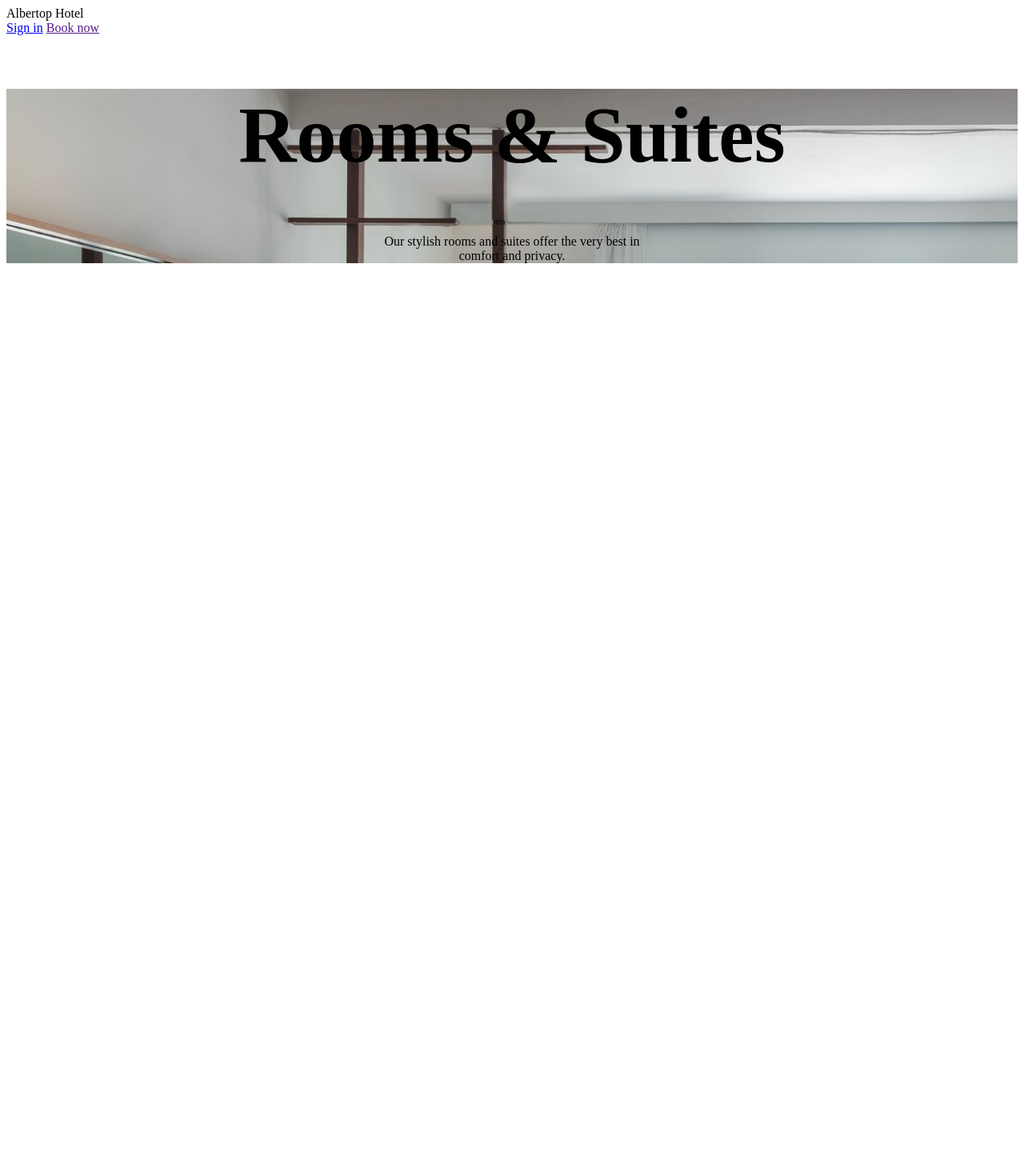
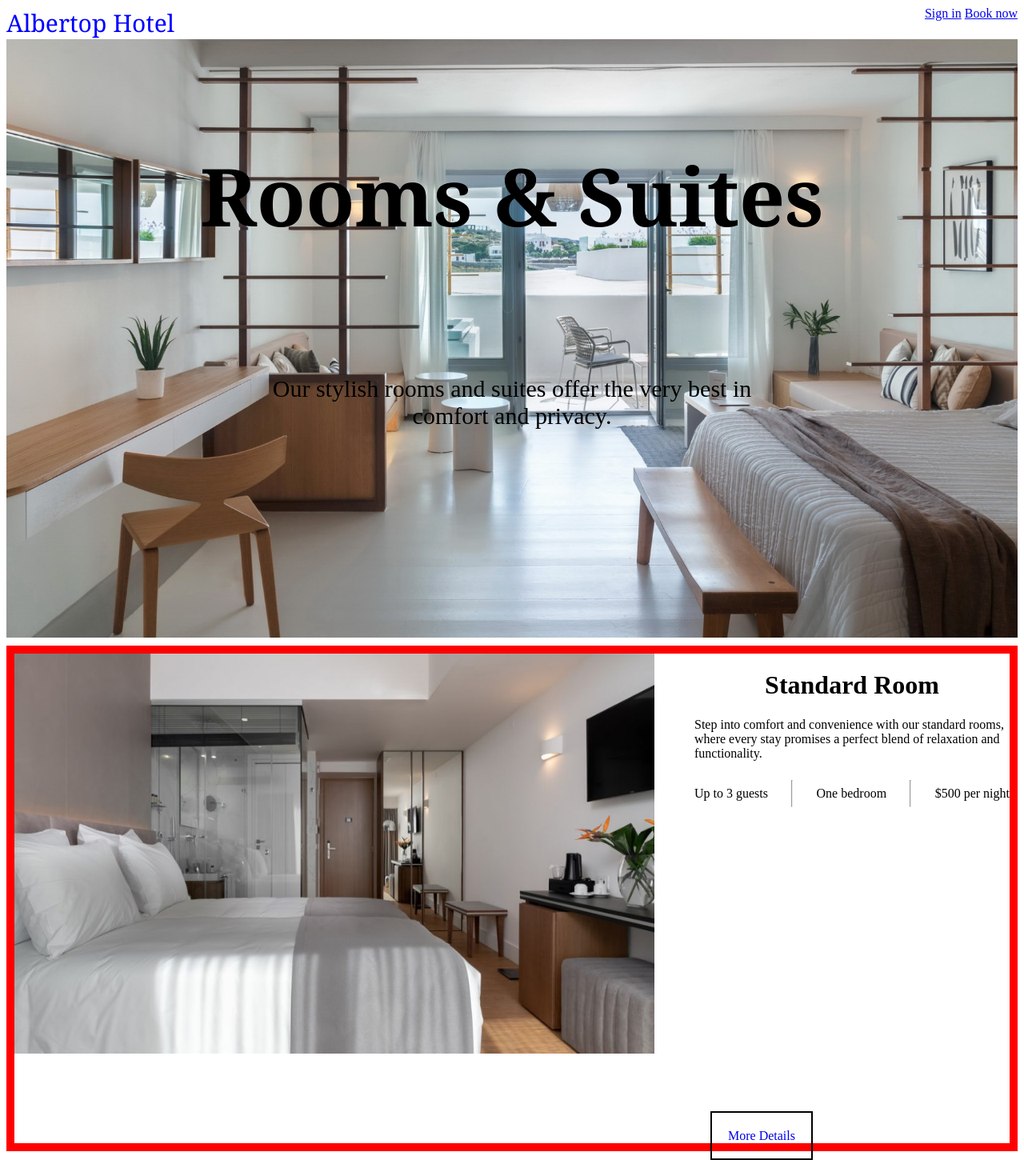
Before and after one commit to benedictowusu/albetop_hotel, a Django app: page /rooms/ in a window 1280 px wide. Shown: the whole page at 80% size. Before the commit the page ends 329 px from the top, so only its background shows below. Run offline with Django 5.2, Linux system fonts and the light colour scheme; some libraries are stand-ins or nearby versions.

Commit message:
desigin rooms page

```diff
--- a/Static/styles.css
+++ b/Static/styles.css
@@ -1,3 +1,27 @@
-.roomintro{
-    background-color: rgb(203, 37, 37);
+.navbar {
+  display: flex;
+  justify-content: space-between;
 }
+.logo a {
+  font: 30px bolder;
+  font-family: Cambria, Cochin, Georgia, Times, "Times New Roman", serif;
+  text-decoration: none;
+  color: blue;
+  text-shadow: 10px;
+}
+.roomintro {
+  background-image: url("/static/suite1.jpg");
+  background-repeat: no-repeat;
+  background-size: cover;
+  height: 748px;
+}
+.roomh1 {
+  font: 50px bolder;
+  font-family: "Georgia", Times, serif;
+  padding: 60px 0;
+  text-align: center;
+}
+.roompara {
+  text-align: center;
+  font: 30px normal;
+}
--- a/rooms/templates/room.html
+++ b/rooms/templates/room.html
@@ -8,4 +8,52 @@
     </p>
   </div>
 </div>
+<div>
+  <div style="margin: 10px 0 0 0">
+    <div
+      style="
+        border: 10px solid red;
+        display: grid;
+        grid-template-columns: 1fr 1fr;
+        gap: 50px;
+      "
+    >
+      <div>
+        <img
+          style="height: 500px; width: 800px"
+          src="/static/standard room.jpg"
+          alt=""
+        />
+      </div>
+      <div>
+        <h1 style="text-align: center">Standard Room</h1>
+        <p>
+          Step into comfort and convenience with our standard rooms, where every
+          stay promises a perfect blend of relaxation and functionality.
+        </p>
+        <div style="display: flex; justify-content: space-between">
+          <p>Up to 3 guests</p>
+          <hr />
+          <p>One bedroom</p>
+          <hr />
+          <p>$500 per night</p>
+        </div>
+        <div style="margin-top: 100%">
+          <a
+            style="
+              text-decoration: none;
+              border: 2px solid black;
+              margin: 20px;
+              padding: 20px;
+            "
+            href="{% url 'rooms:standard' %}"
+            >More Details</a
+          >
+        </div>
+      </div>
+    </div>
+  </div>
+  <div></div>
+  <div></div>
+</div>
 {% endblock %}
--- a/rooms/templates/standard.html
+++ b/rooms/templates/standard.html
@@ -0,0 +1,2 @@
+<span><i class="fa-solid fa-users"></i></span>
+          <span><i class="fa-solid fa-bed"></i></span>
--- a/rooms/urls.py
+++ b/rooms/urls.py
@@ -5,7 +5,5 @@ app_name = "rooms"
 
 urlpatterns = [
     path('', views.room, name='rooms'),
-    path('suite/', views.suite, name='suite'),
-    path('vip/', views.vip, name='vip'),
-    path('standard/', views.standard, name='standard')
+    path('standard/', views.standard, name='standard'),
 ]
--- a/rooms/views.py
+++ b/rooms/views.py
@@ -1,14 +1,18 @@
 from django.shortcuts import render
+from .models import Suite, Standard, VIP
 
 # Create your views here.
 def suite(request):
-    return render(request, 'suite.html' )
+    suiteroom = Suite.objects.all()
+    return render(request, 'suite.html', {'suiterooms': suiteroom} )
 
 def vip(request):
-    return render(request, 'vip.html')
+    viproom = VIP.objects.all()
+    return render(request, 'vip.html', {'viprooms': viproom})
 
 def standard(request):
-    return render(request, 'standard.html')
+    standardroom = Standard.objects.all()
+    return render(request, 'standard.html', {'standardrooms': standardroom})
 
 def room(request):
     return render(request, 'room.html')
--- a/templates/base.html
+++ b/templates/base.html
@@ -8,33 +8,31 @@
       content="width=device-width, initial-scale=1.0"
     />
     <title>Document</title>
-    <style>
-      .roomintro {
-        background-image: url("/static/suite1.jpg");
-        background-repeat: no-repeat;
-      }
-      .roomh1 {
-        font-size: 50px;
-        text-align: center;
-      }
-      .roompara {
-        text-align: center;
-      }
-    </style>
+    <link
+      rel="stylesheet"
+      href="{% static 'styles.css' %}"
+    />
+    <script
+      src="https://kit.fontawesome.com/9fb02a6b6b.js"
+      crossorigin="anonymous"
+    ></script>
   </head>
   <body>
     <nav>
-      <div>
-        <div class="logo">Albertop Hotel</div>
+      <div class="navbar">
+        <div class="logo">
+          <a href="{% url 'home:home' %}">Albertop Hotel</a>
+        </div>
         <div>
           <span class="signin">
             <a href="{% url 'customer:login' %}">Sign in</a> </span
-          ><span class="book"><a href="">Book now</a></span>
+          ><span class="book"
+            ><a href="{% url 'rooms:rooms' %}">Book now</a></span
+          >
         </div>
       </div>
     </nav>
     <div>{% block home %} {% endblock %}</div>
-    <div>{% block navbar %} {% endblock %}</div>
     <div>{% block rooms %} {% endblock %}</div>
   </body>
 </html>
```
Also changed, not shown: albetop_hotel/settings.py (+4 -3 lines), home/templates/navbar.html (deleted, +0 -9 lines), Static/standard room.jpg (added), Static/suite room.jpeg (added), Static/vip room.jpg (added).
